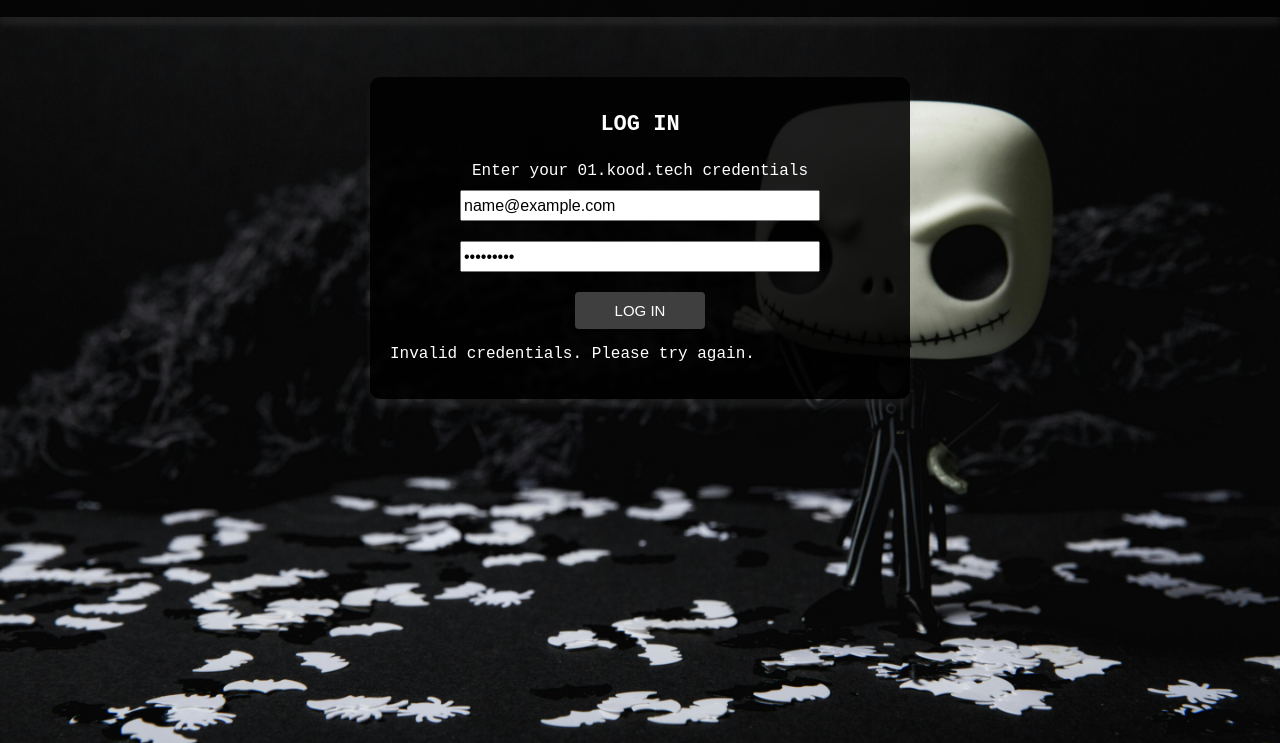
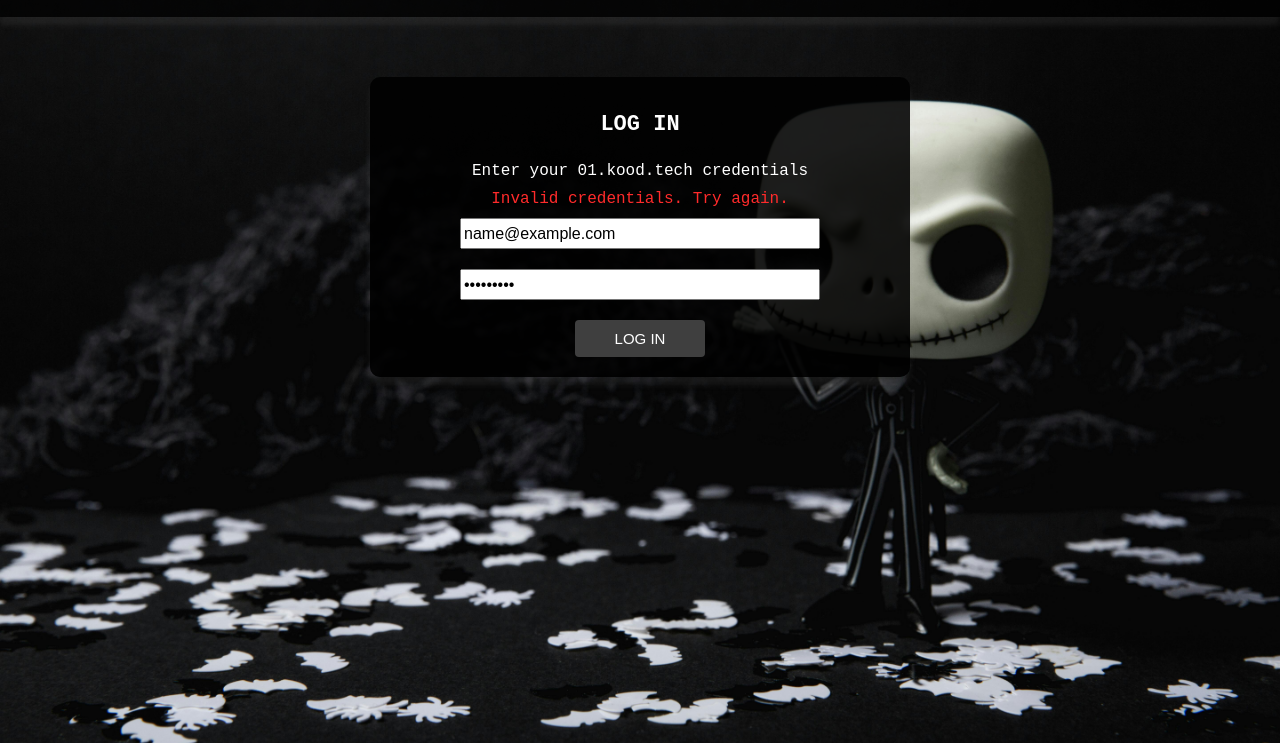
Before and after one commit to maeorg/graphql, a plain HTML site: page index.html in a window 1280 px wide. Both pictures are taken after typing "name@example.com", "Sample123" into the empty fields and a click on the button "LOG IN". Shown: the part 57-800 px from the top of the page. Drawn offline with Linux system fonts and the light colour scheme; no server answers.

Commit message:
login error message

```diff
--- a/static/js/authentication.js
+++ b/static/js/authentication.js
@@ -14,6 +14,12 @@ export const CreateLoginContainer = () => {
   loginInfo.id = 'loginInfo';
   loginInfo.textContent = 'Enter your 01.kood.tech credentials';
   loginForm.appendChild(loginInfo);
+
+  const loginErrorMessage = document.createElement('div');
+  loginErrorMessage.id = 'loginErrorMessage';
+  loginErrorMessage.className = 'errorMessage';
+  loginErrorMessage.innerHTML = '';
+  loginForm.appendChild(loginErrorMessage);
 
   const usernameOrEmail = document.createElement('input');
   usernameOrEmail.id = 'usernameOrEmail';
@@ -35,10 +41,6 @@ export const CreateLoginContainer = () => {
   loginButton.textContent = 'Log in';
   loginForm.appendChild(loginButton);
 
-  const loginErrorMessage = document.createElement('p');
-  loginErrorMessage.id = 'loginErrorMessage';
-  password.className = 'errorMessage';
-  loginForm.appendChild(loginErrorMessage);
 
   loginContainer.appendChild(loginForm);
 
@@ -76,7 +78,7 @@ export async function LoginHandler(encodedCredentials) {
       throw new Error('Invalid credentials');
     }
   } catch (error) {
-    loginErrorMessage.textContent = 'Invalid credentials. Please try again.';
+    loginErrorMessage.textContent = 'Invalid credentials. Try again.';
   }
 }
 
--- a/static/style/style.css
+++ b/static/style/style.css
@@ -62,6 +62,15 @@ Items related to logging in and out
   font-size: medium;
   margin-left: 70px;
   margin-right: 70px;
+}
+
+#loginErrorMessage {
+  color: rgb(255, 43, 43);
+  display: flex;
+  justify-content: center;
+  margin-left: auto;
+  margin-right: auto;
+  margin-bottom: 10px;
 }
 
 #loginButton {
```
